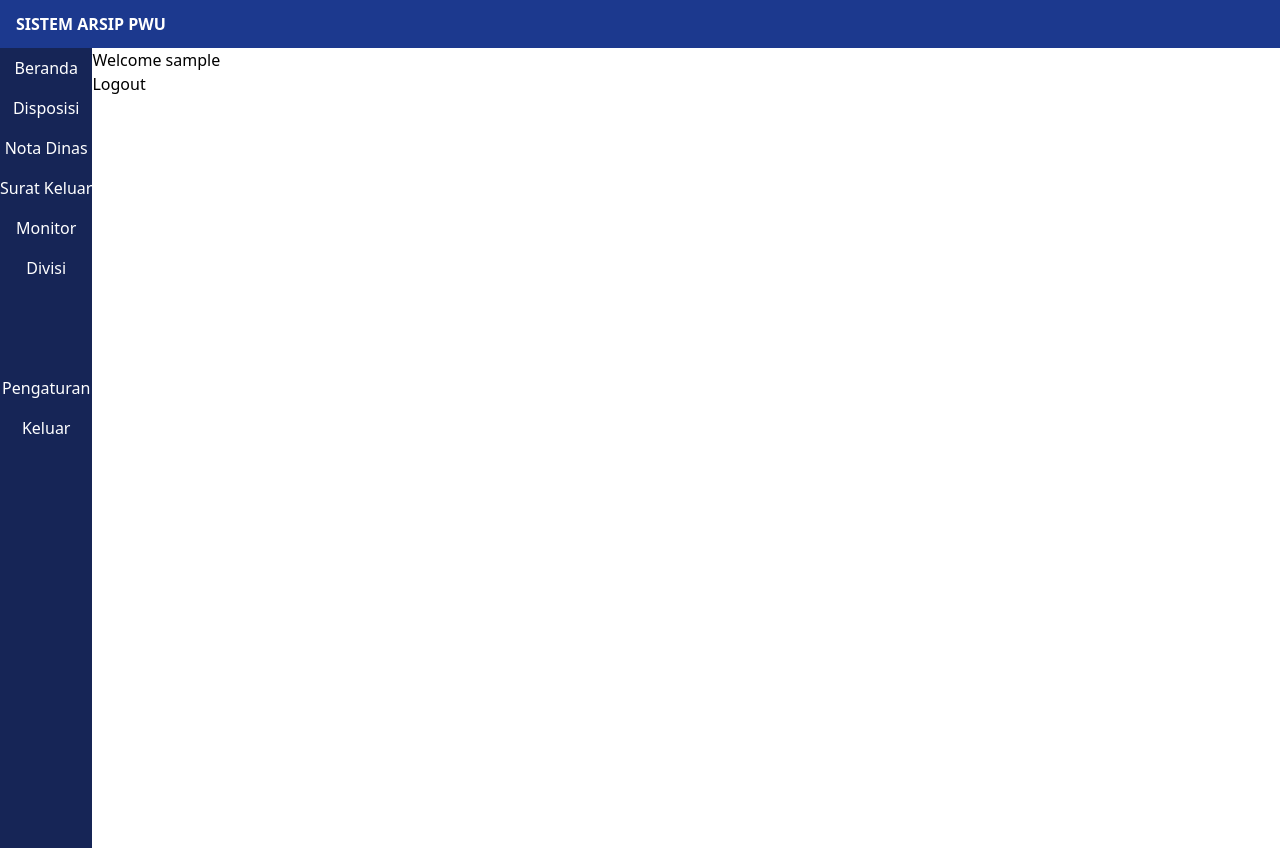
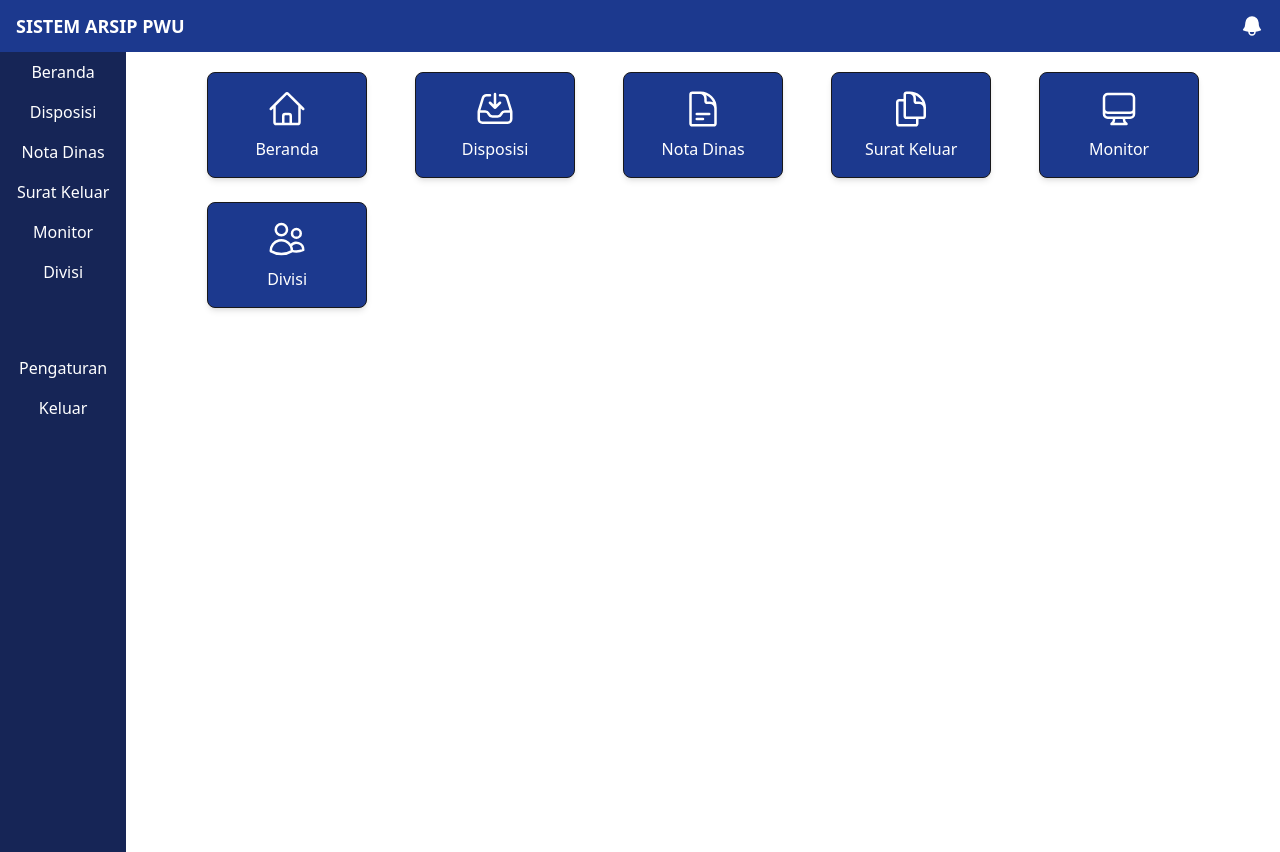
Before and after one commit to farrelmt/pwu_archive, a Django app: page / in a window 1280 px wide. Run offline with Django 5.2, Linux system fonts and the light colour scheme; the visitor is signed in with stand-in values (Sample User, id 1); some libraries are stand-ins or nearby versions.

Commit message:
Add Dashboard Card

```diff
--- /dev/null
+++ b/archiveproject/homepage/templates/dashboard.html
@@ -0,0 +1,92 @@
+{% extends 'home_base.html' %}
+{% block content %}
+    <div class="flex justify-center">
+        <div class="grid place-items-center grid-cols-2 sm:grid-cols-3 md:grid-cols-3 lg:grid-cols-5 xl:grid-cols-5 2xl:grid-cols-8 gap-6 p-4 my-1">
+            <div class="mx-3">
+                <a href=""
+                   class="block bg-blue-900 shadow-md hover:shadow-lg rounded-lg p-4 w-40 text-center
+                          border hover:border-blue-900 transition duration-200">
+                    <div class="flex flex-col items-center space-y-2">
+                        <svg xmlns="http://www.w3.org/2000/svg" fill="none" viewBox="0 0 24 24" stroke-width="1.5" stroke="currentColor" class="w-10 h-10 text-white">
+                        <path stroke-linecap="round" stroke-linejoin="round" d="m2.25 12 8.954-8.955c.44-.439 1.152-.439 1.591 0L21.75 12M4.5 9.75v10.125c0 .621.504 1.125 1.125 1.125H9.75v-4.875c0-.621.504-1.125 1.125-1.125h2.25c.621 0 1.125.504 1.125 1.125V21h4.125c.621 0 1.125-.504 1.125-1.125V9.75M8.25 21h8.25" />
+                        </svg>
+                        <p class="text-white font-medium">Beranda</p>
+                    </div>
+                </a>
+            </div>
+
+            <div class="mx-3">
+                <a href=""
+                   class="block bg-blue-900 shadow-md hover:shadow-lg rounded-lg p-4 w-40 text-center
+                          border hover:border-blue-900 transition duration-200">
+                    <div class="flex flex-col items-center space-y-2">
+                        <svg xmlns="http://www.w3.org/2000/svg" fill="none"
+                             viewBox="0 0 24 24" stroke-width="1.5" stroke="currentColor"
+                             class="w-10 h-10 text-white">
+                            <path stroke-linecap="round" stroke-linejoin="round"
+                                  d="M9 3.75H6.912a2.25 2.25 0 0 0-2.15 1.588L2.35 13.177a2.25 2.25 0 0 0-.1.661V18a2.25 2.25 0 0 0 2.25 2.25h15A2.25 2.25 0 0 0 21.75 18v-4.162c0-.224-.034-.447-.1-.661L19.24 5.338a2.25 2.25 0 0 0-2.15-1.588H15M2.25 13.5h3.86a2.25 2.25 0 0 1 2.012 1.244l.256.512a2.25 2.25 0 0 0 2.013 1.244h3.218a2.25 2.25 0 0 0 2.013-1.244l.256-.512a2.25 2.25 0 0 1 2.013-1.244h3.859M12 3v8.25m0 0-3-3m3 3 3-3" />
+                        </svg>
+                        <p class="text-white font-medium">Disposisi</p>
+                    </div>
+                </a>
+            </div>
+
+            <div class="mx-3">
+                <a href=""
+                   class="block bg-blue-900 shadow-md hover:shadow-lg rounded-lg p-4 w-40 text-center
+                          border hover:border-blue-900 transition duration-200">
+                    <div class="flex flex-col items-center space-y-2">
+                        <svg xmlns="http://www.w3.org/2000/svg" fill="none" viewBox="0 0 24 24" stroke-width="1.5" stroke="currentColor" class="w-10 h-10 text-white">
+                          <path stroke-linecap="round" stroke-linejoin="round" d="M19.5 14.25v-2.625a3.375 3.375 0 0 0-3.375-3.375h-1.5A1.125 1.125 0 0 1 13.5 7.125v-1.5a3.375 3.375 0 0 0-3.375-3.375H8.25m0 12.75h7.5m-7.5 3H12M10.5 2.25H5.625c-.621 0-1.125.504-1.125 1.125v17.25c0 .621.504 1.125 1.125 1.125h12.75c.621 0 1.125-.504 1.125-1.125V11.25a9 9 0 0 0-9-9Z" />
+                        </svg>
+                        <p class="text-white font-medium">Nota Dinas</p>
+                    </div>
+                </a>
+            </div>
+
+            <div class="mx-3">
+                <a href=""
+                   class="block bg-blue-900 shadow-md hover:shadow-lg rounded-lg p-4 w-40 text-center
+                          border hover:border-blue-900 transition duration-200">
+                    <div class="flex flex-col items-center space-y-2">
+                        <svg xmlns="http://www.w3.org/2000/svg" fill="none" viewBox="0 0 24 24" stroke-width="1.5" stroke="currentColor" class="w-10 h-10 text-white">
+                            <path stroke-linecap="round" stroke-linejoin="round" d="M15.75 17.25v3.375c0 .621-.504 1.125-1.125 1.125h-9.75a1.125 1.125 0 0 1-1.125-1.125V7.875c0-.621.504-1.125 1.125-1.125H6.75a9.06 9.06 0 0 1 1.5.124m7.5 10.376h3.375c.621 0 1.125-.504 1.125-1.125V11.25c0-4.46-3.243-8.161-7.5-8.876a9.06 9.06 0 0 0-1.5-.124H9.375c-.621 0-1.125.504-1.125 1.125v3.5m7.5 10.375H9.375a1.125 1.125 0 0 1-1.125-1.125v-9.25m12 6.625v-1.875a3.375 3.375 0 0 0-3.375-3.375h-1.5a1.125 1.125 0 0 1-1.125-1.125v-1.5a3.375 3.375 0 0 0-3.375-3.375H9.75" />
+                        </svg>
+
+                        <p class="text-white font-medium">Surat Keluar</p>
+                    </div>
+                </a>
+            </div>
+
+            <div class="mx-3">
+                <a href=""
+                   class="block bg-blue-900 shadow-md hover:shadow-lg rounded-lg p-4 w-40 text-center
+                          border hover:border-blue-900 transition duration-200">
+                    <div class="flex flex-col items-center space-y-2">
+                        <svg xmlns="http://www.w3.org/2000/svg" fill="none" viewBox="0 0 24 24" stroke-width="1.5" stroke="currentColor" class="w-10 h-10 text-white">
+                          <path stroke-linecap="round" stroke-linejoin="round" d="M9 17.25v1.007a3 3 0 0 1-.879 2.122L7.5 21h9l-.621-.621A3 3 0 0 1 15 18.257V17.25m6-12V15a2.25 2.25 0 0 1-2.25 2.25H5.25A2.25 2.25 0 0 1 3 15V5.25m18 0A2.25 2.25 0 0 0 18.75 3H5.25A2.25 2.25 0 0 0 3 5.25m18 0V12a2.25 2.25 0 0 1-2.25 2.25H5.25A2.25 2.25 0 0 1 3 12V5.25" />
+                        </svg>
+
+                        <p class="text-white font-medium">Monitor</p>
+                    </div>
+                </a>
+            </div>
+
+            <div class="mx-3">
+                <a href=""
+                   class="block bg-blue-900 shadow-md hover:shadow-lg rounded-lg p-4 w-40 text-center
+                          border hover:border-blue-900 transition duration-200">
+                    <div class="flex flex-col items-center space-y-2">
+                        <svg xmlns="http://www.w3.org/2000/svg" fill="none" viewBox="0 0 24 24" stroke-width="1.5" stroke="currentColor" class="w-10 h-10 text-white">
+                          <path stroke-linecap="round" stroke-linejoin="round" d="M15 19.128a9.38 9.38 0 0 0 2.625.372 9.337 9.337 0 0 0 4.121-.952 4.125 4.125 0 0 0-7.533-2.493M15 19.128v-.003c0-1.113-.285-2.16-.786-3.07M15 19.128v.106A12.318 12.318 0 0 1 8.624 21c-2.331 0-4.512-.645-6.374-1.766l-.001-.109a6.375 6.375 0 0 1 11.964-3.07M12 6.375a3.375 3.375 0 1 1-6.75 0 3.375 3.375 0 0 1 6.75 0Zm8.25 2.25a2.625 2.625 0 1 1-5.25 0 2.625 2.625 0 0 1 5.25 0Z" />
+                        </svg>
+
+                        <p class="text-white font-medium">Divisi</p>
+                    </div>
+                </a>
+            </div>
+        </div>
+    </div>
+
+
+{% endblock %}
--- a/archiveproject/homepage/templates/home.html
+++ /dev/null
@@ -1,9 +0,0 @@
-{% extends 'home_base.html' %}
-{% block content %}
-    <div class="text-black p-4">
-        <h1>Welcome {{ request.user.username }}</h1>
-        <a href="{% url 'accounts:logout' %}" class="text-blue-600 hover:underline">Logout</a>
-    </div>
-
-
-{% endblock %}
--- a/archiveproject/homepage/templates/home_base.html
+++ b/archiveproject/homepage/templates/home_base.html
@@ -38,20 +38,19 @@
                class="flex flex-col bg-blue-950 text-white w-35 min-h-screen p-0 space-y-0 transform
                transition-transform -translate-x-full md:translate-x-0 fixed md:relative">
             <div class="">
-                <a href="#" class="block py-2 px-3 hover:bg-blue-700 rounded text-center">Beranda</a>
-                <a href="#" class="block py-2 px-3 hover:bg-blue-700 rounded text-center">Disposisi</a>
-                <a href="#" class="block py-2 px-3 hover:bg-blue-700 rounded text-center">Nota Dinas</a>
-                <a href="#" class="block py-2 px-3 hover:bg-blue-700 rounded text-center">Surat Keluar</a>
-                <a href="#" class="block py-2 px-3 hover:bg-blue-700 rounded text-center">Monitor</a>
-                <a href="#" class="block py-2 px-3 hover:bg-blue-700 rounded text-center">Divisi</a>
+                {% for link in links %}
+                    <a href="{{link.url}}" class="block py-2 px-3 hover:bg-blue-700 rounded text-center">
+                        {{link.title}}
+                    </a>
+                {% endfor %}
             </div>
-            <div class="mt-20">
+            <div class="mt-14">
                 <a href="#" class="block py-2 px-3 hover:bg-blue-700 rounded text-center">Pengaturan</a>
                 <a href="{% url 'accounts:logout' %}" class="block py-2 px-3 hover:bg-blue-700 rounded text-center">Keluar</a>
             </div>
         </aside>
 
-        <main class="">
+        <main class="w-full">
             {% block content %}
             {% endblock %}
         </main>
--- a/archiveproject/homepage/urls.py
+++ b/archiveproject/homepage/urls.py
@@ -4,7 +4,7 @@
 app_name = 'homepage'
 
 urlpatterns = [
-    path('', views.home, name='homepage'),
+    path('', views.dashboard, name='dashboard'),
     path('disposisi', views.disposisi, name='disposisi'),
     path('notadinas', views.nota_dinas, name='notadinas'),
     path('suratkeluar', views.surat_keluar, name='suratkeluar'),
--- a/archiveproject/homepage/views.py
+++ b/archiveproject/homepage/views.py
@@ -2,8 +2,16 @@
 from django.contrib.auth.decorators import login_required
 
 @login_required(login_url='accounts:login')
-def home(request):
-    return render(request, 'home.html')
+def dashboard(request):
+    links = [
+        {"page": "beranda", "url": "", "title": "Beranda"},
+        {"page": "disposisi", "url": "disposisi.html", "title": "Disposisi"},
+        {"page": "nota_dinas", "url": "nota_dinas.html", "title": "Nota Dinas"},
+        {"page": "surat_keluar", "url": "surat_keluar.html", "title": "Surat Keluar"},
+        {"page": "monitor", "url": "monitoring.html", "title": "Monitor"},
+        {"page": "divisi", "url": "divisi.html", "title": "Divisi"},
+    ]
+    return render(request, 'dashboard.html', {'links': links})
 
 def disposisi(request):
     return render(request, 'disposisi.html')
--- a/archiveproject/theme/static/css/dist/styles.css
+++ b/archiveproject/theme/static/css/dist/styles.css
@@ -8,13 +8,9 @@
     --font-serif: ui-serif, Georgia, Cambria, "Times New Roman", Times, serif;
     --font-mono: ui-monospace, SFMono-Regular, Menlo, Monaco, Consolas, "Liberation Mono",
       "Courier New", monospace;
-    --color-red-200: oklch(88.5% 0.062 18.334);
-    --color-red-500: oklch(63.7% 0.237 25.331);
     --color-red-600: oklch(57.7% 0.245 27.325);
-    --color-red-800: oklch(44.4% 0.177 26.899);
     --color-blue-500: oklch(62.3% 0.214 259.815);
-    --color-blue-600: oklch(54.6% 0.245 262.881);
-    --color-blue-800: oklch(42.4% 0.199 265.638);
+    --color-blue-700: oklch(48.8% 0.243 264.376);
     --color-blue-900: oklch(37.9% 0.146 265.522);
     --color-blue-950: oklch(28.2% 0.091 267.935);
     --color-gray-50: oklch(98.5% 0.002 247.839);
@@ -24,18 +20,20 @@
     --spacing: 0.25rem;
     --text-sm: 0.875rem;
     --text-sm--line-height: calc(1.25 / 0.875);
-    --text-2xl: 1.5rem;
-    --text-2xl--line-height: calc(2 / 1.5);
+    --text-lg: 1.125rem;
+    --text-lg--line-height: calc(1.75 / 1.125);
     --text-3xl: 1.875rem;
     --text-3xl--line-height: calc(2.25 / 1.875);
     --text-4xl: 2.25rem;
     --text-4xl--line-height: calc(2.5 / 2.25);
     --text-5xl: 3rem;
     --text-5xl--line-height: 1;
+    --font-weight-medium: 500;
     --font-weight-bold: 700;
     --tracking-normal: 0em;
     --leading-normal: 1.5;
     --radius-md: 0.375rem;
+    --radius-lg: 0.5rem;
     --default-transition-duration: 150ms;
     --default-transition-timing-function: cubic-bezier(0.4, 0, 0.2, 1);
     --default-font-family: var(--font-sans);
@@ -304,6 +302,9 @@
       opacity: 20%;
     }
   }
+  .fixed {
+    position: fixed;
+  }
   .static {
     position: static;
   }
@@ -349,35 +350,32 @@
       max-width: 96rem;
     }
   }
+  .m-2 {
+    margin: calc(var(--spacing) * 2);
+  }
+  .m-4 {
+    margin: calc(var(--spacing) * 4);
+  }
+  .mx-2 {
+    margin-inline: calc(var(--spacing) * 2);
+  }
+  .mx-3 {
+    margin-inline: calc(var(--spacing) * 3);
+  }
+  .mx-4 {
+    margin-inline: calc(var(--spacing) * 4);
+  }
   .mx-auto {
     margin-inline: auto;
   }
-  .mt-2 {
-    margin-top: calc(var(--spacing) * 2);
-  }
-  .mt-3 {
-    margin-top: calc(var(--spacing) * 3);
-  }
-  .mt-4 {
-    margin-top: calc(var(--spacing) * 4);
+  .my-1 {
+    margin-block: calc(var(--spacing) * 1);
   }
   .mt-6 {
     margin-top: calc(var(--spacing) * 6);
   }
-  .mt-8 {
-    margin-top: calc(var(--spacing) * 8);
-  }
-  .mt-10 {
-    margin-top: calc(var(--spacing) * 10);
-  }
-  .mt-12 {
-    margin-top: calc(var(--spacing) * 12);
-  }
-  .mt-16 {
-    margin-top: calc(var(--spacing) * 16);
-  }
-  .mt-20 {
-    margin-top: calc(var(--spacing) * 20);
+  .mt-14 {
+    margin-top: calc(var(--spacing) * 14);
   }
   .mr-2 {
     margin-right: calc(var(--spacing) * 2);
@@ -439,8 +462,14 @@
   .flex {
     display: flex;
   }
-  .h-5 {
-    height: calc(var(--spacing) * 5);
+  .grid {
+    display: grid;
+  }
+  .h-6 {
+    height: calc(var(--spacing) * 6);
+  }
+  .h-10 {
+    height: calc(var(--spacing) * 10);
   }
   .h-screen {
     height: 100vh;
@@ -448,8 +477,17 @@
   .min-h-screen {
     min-height: 100vh;
   }
-  .w-5 {
-    width: calc(var(--spacing) * 5);
+  .w-6 {
+    width: calc(var(--spacing) * 6);
+  }
+  .w-10 {
+    width: calc(var(--spacing) * 10);
+  }
+  .w-35 {
+    width: calc(var(--spacing) * 35);
+  }
+  .w-40 {
+    width: calc(var(--spacing) * 40);
   }
   .w-96 {
     width: calc(var(--spacing) * 96);
@@ -457,11 +495,56 @@
   .w-full {
     width: 100%;
   }
+  .-translate-x-full {
+    --tw-translate-x: -100%;
+    translate: var(--tw-translate-x) var(--tw-translate-y);
+  }
+  .transform {
+    transform: var(--tw-rotate-x,) var(--tw-rotate-y,) var(--tw-rotate-z,) var(--tw-skew-x,) var(--tw-skew-y,);
+  }
+  @layer daisyui.l1.l2.l3 {
+    .link {
+      cursor: pointer;
+      text-decoration-line: underline;
+    }
+    .link:focus {
+      --tw-outline-style: none;
+      outline-style: none;
+    }
+    @media (forced-colors: active) {
+      .link:focus {
+        outline: 2px solid transparent;
+        outline-offset: 2px;
+      }
+    }
+    .link:focus-visible {
+      outline: 2px solid currentColor;
+      outline-offset: 2px;
+    }
+  }
+  .grid-cols-1 {
+    grid-template-columns: repeat(1, minmax(0, 1fr));
+  }
+  .grid-cols-2 {
+    grid-template-columns: repeat(2, minmax(0, 1fr));
+  }
+  .grid-cols-3 {
+    grid-template-columns: repeat(3, minmax(0, 1fr));
+  }
+  .grid-cols-4 {
+    grid-template-columns: repeat(4, minmax(0, 1fr));
+  }
   .flex-col {
     flex-direction: column;
   }
+  .place-items-center {
+    place-items: center;
+  }
   .items-center {
     align-items: center;
+  }
+  .items-start {
+    align-items: flex-start;
   }
   .justify-between {
     justify-content: space-between;
@@ -469,13 +552,40 @@
   .justify-center {
     justify-content: center;
   }
-  :where(.space-y-4 > :not(:last-child)) {
+  .justify-items-center {
+    justify-items: center;
+  }
+  .gap-3 {
+    gap: calc(var(--spacing) * 3);
+  }
+  .gap-6 {
+    gap: calc(var(--spacing) * 6);
+  }
+  :where(.space-y-0 > :not(:last-child)) {
     --tw-space-y-reverse: 0;
-    margin-block-start: calc(calc(var(--spacing) * 4) * var(--tw-space-y-reverse));
-    margin-block-end: calc(calc(var(--spacing) * 4) * calc(1 - var(--tw-space-y-reverse)));
+    margin-block-start: calc(calc(var(--spacing) * 0) * var(--tw-space-y-reverse));
+    margin-block-end: calc(calc(var(--spacing) * 0) * calc(1 - var(--tw-space-y-reverse)));
+  }
+  :where(.space-y-2 > :not(:last-child)) {
+    --tw-space-y-reverse: 0;
+    margin-block-start: calc(calc(var(--spacing) * 2) * var(--tw-space-y-reverse));
+    margin-block-end: calc(calc(var(--spacing) * 2) * calc(1 - var(--tw-space-y-reverse)));
+  }
+  :where(.space-x-2 > :not(:last-child)) {
+    --tw-space-x-reverse: 0;
+    margin-inline-start: calc(calc(var(--spacing) * 2) * var(--tw-space-x-reverse));
+    margin-inline-end: calc(calc(var(--spacing) * 2) * calc(1 - var(--tw-space-x-reverse)));
+  }
+  :where(.space-x-4 > :not(:last-child)) {
+    --tw-space-x-reverse: 0;
+    margin-inline-start: calc(calc(var(--spacing) * 4) * var(--tw-space-x-reverse));
+    margin-inline-end: calc(calc(var(--spacing) * 4) * calc(1 - var(--tw-space-x-reverse)));
   }
   .rounded {
     border-radius: 0.25rem;
+  }
+  .rounded-lg {
+    border-radius: var(--radius-lg);
   }
   .rounded-md {
     border-radius: var(--radius-md);
@@ -502,17 +612,26 @@
   .bg-white {
     background-color: var(--color-white);
   }
+  .p-0 {
+    padding: calc(var(--spacing) * 0);
+  }
+  .p-2 {
+    padding: calc(var(--spacing) * 2);
+  }
+  .p-4 {
+    padding: calc(var(--spacing) * 4);
+  }
+  .p-6 {
+    padding: calc(var(--spacing) * 6);
+  }
   .p-8 {
     padding: calc(var(--spacing) * 8);
   }
+  .px-3 {
+    padding-inline: calc(var(--spacing) * 3);
+  }
   .px-4 {
     padding-inline: calc(var(--spacing) * 4);
-  }
-  .px-6 {
-    padding-inline: calc(var(--spacing) * 6);
-  }
-  .px-12 {
-    padding-inline: calc(var(--spacing) * 12);
   }
   .py-2 {
     padding-block: calc(var(--spacing) * 2);
@@ -545,6 +660,10 @@
     font-size: var(--text-5xl);
     line-height: var(--tw-leading, var(--text-5xl--line-height));
   }
+  .text-lg {
+    font-size: var(--text-lg);
+    line-height: var(--tw-leading, var(--text-lg--line-height));
+  }
   .text-sm {
     font-size: var(--text-sm);
     line-height: var(--tw-leading, var(--text-sm--line-height));
@@ -556,6 +675,10 @@
   .font-bold {
     --tw-font-weight: var(--font-weight-bold);
     font-weight: var(--font-weight-bold);
+  }
+  .font-medium {
+    --tw-font-weight: var(--font-weight-medium);
+    font-weight: var(--font-weight-medium);
   }
   .tracking-normal {
     --tw-tracking: var(--tracking-normal);
@@ -598,14 +712,23 @@
     transition-timing-function: var(--tw-ease, var(--default-transition-timing-function));
     transition-duration: var(--tw-duration, var(--default-transition-duration));
   }
+  .transition-transform {
+    transition-property: transform, translate, scale, rotate;
+    transition-timing-function: var(--tw-ease, var(--default-transition-timing-function));
+    transition-duration: var(--tw-duration, var(--default-transition-duration));
+  }
+  .duration-200 {
+    --tw-duration: 200ms;
+    transition-duration: 200ms;
+  }
   @media (hover: hover) {
-    .hover\:bg-blue-600:hover {
-      background-color: var(--color-blue-600);
+    .hover\:border-blue-900:hover {
+      border-color: var(--color-blue-900);
     }
   }
   @media (hover: hover) {
-    .hover\:bg-blue-800:hover {
-      background-color: var(--color-blue-800);
+    .hover\:bg-blue-700:hover {
+      background-color: var(--color-blue-700);
     }
   }
   @media (hover: hover) {
@@ -614,27 +737,87 @@
     }
   }
   @media (hover: hover) {
-    .hover\:underline:hover {
-      text-decoration-line: underline;
+    .hover\:shadow-lg:hover {
+      --tw-shadow: 0 10px 15px -3px var(--tw-shadow-color, rgb(0 0 0 / 0.1)), 0 4px 6px -4px var(--tw-shadow-color, rgb(0 0 0 / 0.1));
+      box-shadow: var(--tw-inset-shadow), var(--tw-inset-ring-shadow), var(--tw-ring-offset-shadow), var(--tw-ring-shadow), var(--tw-shadow);
     }
   }
   .focus\:ring-2:focus {
     --tw-ring-shadow: var(--tw-ring-inset,) 0 0 0 calc(2px + var(--tw-ring-offset-width)) var(--tw-ring-color, currentcolor);
     box-shadow: var(--tw-inset-shadow), var(--tw-inset-ring-shadow), var(--tw-ring-offset-shadow), var(--tw-ring-shadow), var(--tw-shadow);
   }
-  .focus\:ring-black:focus {
-    --tw-ring-color: var(--color-black);
-  }
   .focus\:ring-blue-500:focus {
     --tw-ring-color: var(--color-blue-500);
-  }
-  .focus\:outline-1:focus {
-    outline-style: var(--tw-outline-style);
-    outline-width: 1px;
   }
   .focus\:outline-none:focus {
     --tw-outline-style: none;
     outline-style: none;
+  }
+  @media (width >= 40rem) {
+    .sm\:grid-cols-2 {
+      grid-template-columns: repeat(2, minmax(0, 1fr));
+    }
+  }
+  @media (width >= 40rem) {
+    .sm\:grid-cols-3 {
+      grid-template-columns: repeat(3, minmax(0, 1fr));
+    }
+  }
+  @media (width >= 48rem) {
+    .md\:relative {
+      position: relative;
+    }
+  }
+  @media (width >= 48rem) {
+    .md\:translate-x-0 {
+      --tw-translate-x: calc(var(--spacing) * 0);
+      translate: var(--tw-translate-x) var(--tw-translate-y);
+    }
+  }
+  @media (width >= 48rem) {
+    .md\:grid-cols-3 {
+      grid-template-columns: repeat(3, minmax(0, 1fr));
+    }
+  }
+  @media (width >= 48rem) {
+    .md\:grid-cols-4 {
+      grid-template-columns: repeat(4, minmax(0, 1fr));
+    }
+  }
+  @media (width >= 64rem) {
+    .lg\:grid-cols-4 {
+      grid-template-columns: repeat(4, minmax(0, 1fr));
+    }
+  }
+  @media (width >= 64rem) {
+    .lg\:grid-cols-5 {
+      grid-template-columns: repeat(5, minmax(0, 1fr));
+    }
+  }
+  @media (width >= 64rem) {
+    .lg\:grid-cols-8 {
+      grid-template-columns: repeat(8, minmax(0, 1fr));
+    }
+  }
+  @media (width >= 80rem) {
+    .xl\:grid-cols-5 {
+      grid-template-columns: repeat(5, minmax(0, 1fr));
+    }
+  }
+  @media (width >= 80rem) {
+    .xl\:grid-cols-6 {
+      grid-template-columns: repeat(6, minmax(0, 1fr));
+    }
+  }
+  @media (width >= 80rem) {
+    .xl\:grid-cols-8 {
+      grid-template-columns: repeat(8, minmax(0, 1fr));
+    }
+  }
+  @media (width >= 96rem) {
+    .\32 xl\:grid-cols-8 {
+      grid-template-columns: repeat(8, minmax(0, 1fr));
+    }
   }
 }
 @layer base {
@@ -891,7 +1074,47 @@
     background-position-x: -115%;
   }
 }
+@property --tw-translate-x {
+  syntax: "*";
+  inherits: false;
+  initial-value: 0;
+}
+@property --tw-translate-y {
+  syntax: "*";
+  inherits: false;
+  initial-value: 0;
+}
+@property --tw-translate-z {
+  syntax: "*";
+  inherits: false;
+  initial-value: 0;
+}
+@property --tw-rotate-x {
+  syntax: "*";
+  inherits: false;
+}
+@property --tw-rotate-y {
+  syntax: "*";
+  inherits: false;
+}
+@property --tw-rotate-z {
+  syntax: "*";
+  inherits: false;
+}
+@property --tw-skew-x {
+  syntax: "*";
+  inherits: false;
+}
+@property --tw-skew-y {
+  syntax: "*";
+  inherits: false;
+}
 @property --tw-space-y-reverse {
+  syntax: "*";
+  inherits: false;
+  initial-value: 0;
+}
+@property --tw-space-x-reverse {
   syntax: "*";
   inherits: false;
   initial-value: 0;
@@ -978,15 +1201,23 @@
   inherits: false;
   initial-value: 0 0 #0000;
 }
-@property --tw-outline-style {
+@property --tw-duration {
   syntax: "*";
   inherits: false;
-  initial-value: solid;
 }
 @layer properties {
   @supports ((-webkit-hyphens: none) and (not (margin-trim: inline))) or ((-moz-orient: inline) and (not (color:rgb(from red r g b)))) {
     *, ::before, ::after, ::backdrop {
+      --tw-translate-x: 0;
+      --tw-translate-y: 0;
+      --tw-translate-z: 0;
+      --tw-rotate-x: initial;
+      --tw-rotate-y: initial;
+      --tw-rotate-z: initial;
+      --tw-skew-x: initial;
+      --tw-skew-y: initial;
       --tw-space-y-reverse: 0;
+      --tw-space-x-reverse: 0;
       --tw-border-style: solid;
       --tw-leading: initial;
       --tw-font-weight: initial;
@@ -1005,7 +1236,7 @@
       --tw-ring-offset-width: 0px;
       --tw-ring-offset-color: #fff;
       --tw-ring-offset-shadow: 0 0 #0000;
-      --tw-outline-style: solid;
+      --tw-duration: initial;
     }
   }
 }
```
Also changed, not shown: other parts of archiveproject/theme/static/css/dist/styles.css (+33 -21 lines).
